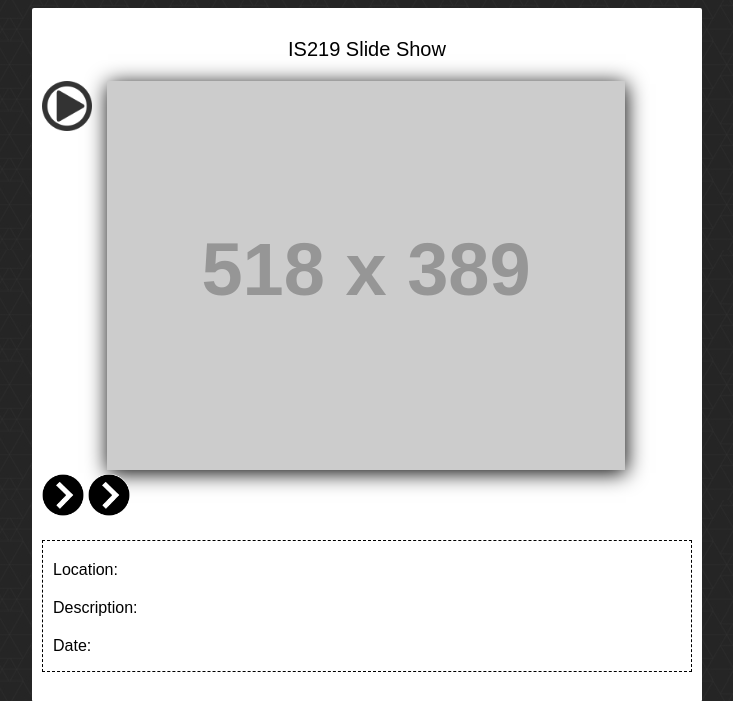
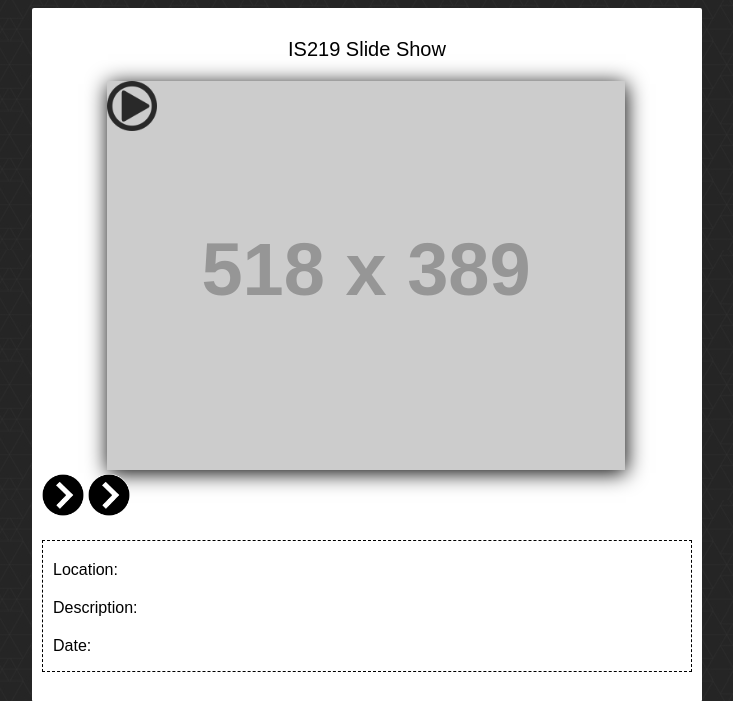
Before and after one commit to YoussefMossaad/Mossaad-P2, a PHP site: page /index.html in a window 1280 px wide. Shown: the top 701 px of the page, without its empty margins (273-1006 px from the left). Run offline with PHP 8.4, Linux system fonts and the light colour scheme; grey boxes labelled with a size stand in for pictures from a placeholder-image service; some libraries are stand-ins or nearby versions.

Commit message:
Part of 3

```diff
--- a/css/style.css
+++ b/css/style.css
@@ -3,7 +3,10 @@ body {
 	font-family: 'Century Gothic', sans-serif;
 	background-image: url(../img/geometry.jpg);
 }
-
+.moreIndicator rot90 {
+    -webkit-transform: rotate(90deg);
+    transform: rotate(90deg);
+}
 #photoBooth {
 	margin-top: .2em;
 	padding: 10px;
@@ -71,7 +74,8 @@ body {
 /*Add CSS styles to rotate the element 90deg
 Make it animate nicely. You'll need CSS3 for this*/
 .rot90 {}
-
+	-webkit-transform: rotate(90deg);
+	transform: rotate(90deg);
 /*Add CSS styles to rotate the element 180deg
 Make it animate nicely. You'll need CSS3 for this*/
 .rot180 {}
@@ -79,3 +83,5 @@ Make it animate nicely. You'll need CSS3 for this*/
 /*Add CSS styles to rotate the element 270deg
 Make it animate nicely. You'll need CSS3 for this*/
 .rot270 {}
+	-webkit-transform: rotate(270deg);
+	transform: rotate(270deg);
--- a/index.html
+++ b/index.html
@@ -13,9 +13,9 @@
     <p class="banner">IS219 Slide Show</p>
     <div id="slideShow">
       <div class="photoHolder">
+				<img class="moreIndicator rot90" src="img/more.png" alt="More Content"/>
         <img class="thumbnail" id="photo" src="http://placehold.it/518x389?text=Welcome+to+my+Gallery" alt="Gallery Image"/>
       </div>
-      <img class="moreIndicator rot90" src="img/more.png" alt="More Content"/>
       <div id="nav">
         <img id="prevPhoto" class='rot180' src="img/arrow.png" alt="Previous Photo"/>
         <img id="nextPhoto" src="img/arrow.png" alt="Next Photo"/>
```
